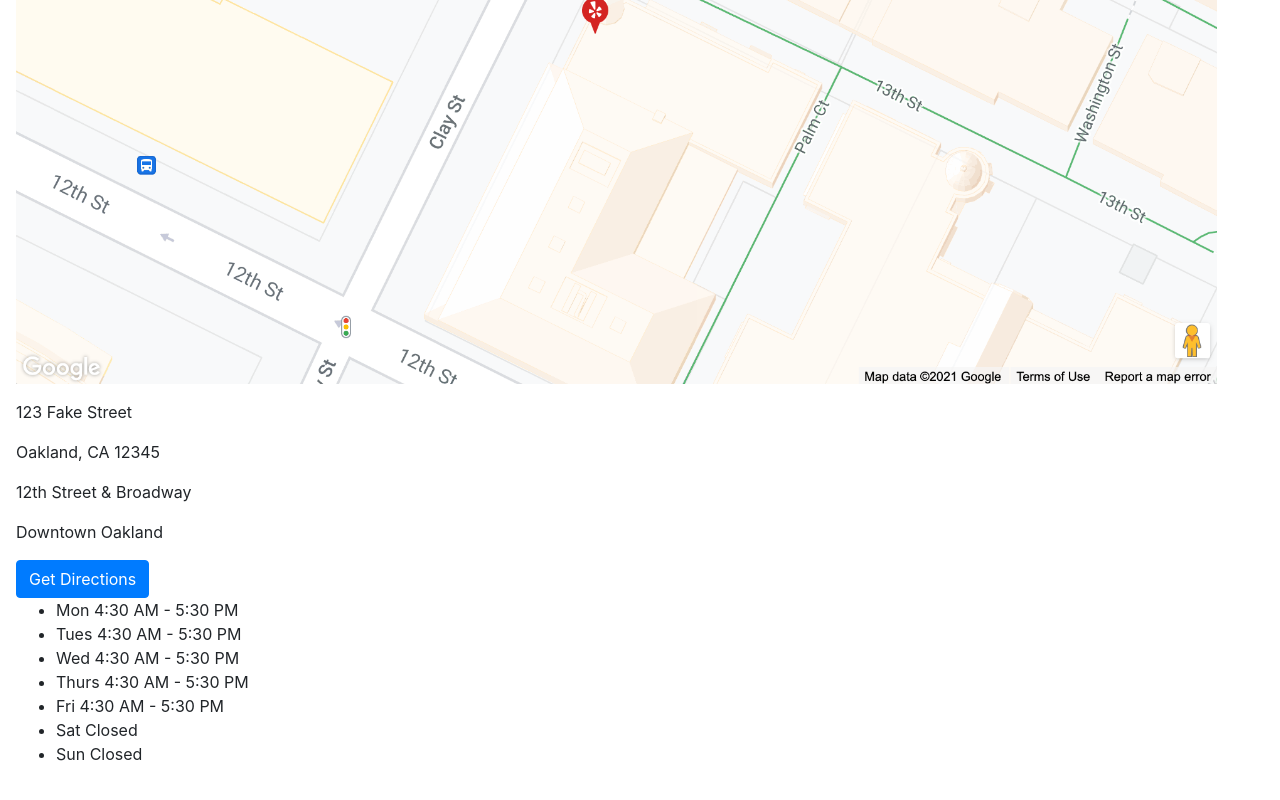
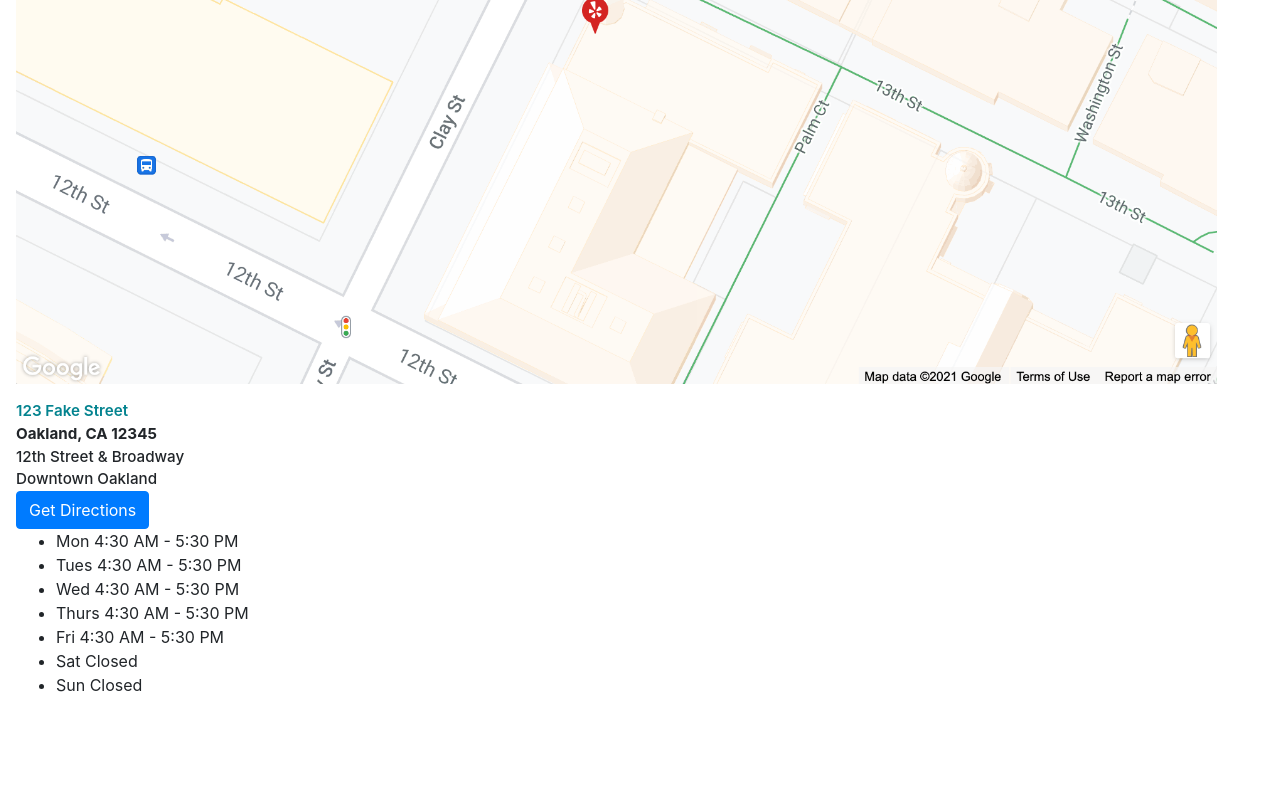
Before and after one commit to Guillermo-Martin/yelp-clone, a React (Create React App) app: page / in a window 1280 px wide. Shown: the part 2954-3754 px from the top of the page. After the commit the page ends 3699 px from the top, so only its background shows below. Built offline with nearby package versions, Linux system fonts and the light colour scheme.

Commit message:
Style address

```diff
--- a/src/components/LocationHoursSection/index.js
+++ b/src/components/LocationHoursSection/index.js
@@ -8,10 +8,10 @@ function LocationHoursSection() {
     <section className="LocationHoursSection">
       <h5>Location &#38; Hours</h5>
       <img src={map} alt="map" className="LocationHoursSection-map" />
-      <p>123 Fake Street</p>
-      <p>Oakland, CA 12345</p>
-      <p>12th Street &#38; Broadway</p>
-      <p>Downtown Oakland</p>
+      <p className="LocationHourSection-address address">123 Fake Street</p>
+      <p className="LocationHourSection-address city">Oakland, CA 12345</p>
+      <p className="LocationHourSection-address">12th Street &#38; Broadway</p>
+      <p className="LocationHourSection-address">Downtown Oakland</p>
       <Button>Get Directions</Button>
       <ul>
         <li>Mon 4:30 AM - 5:30 PM</li>
--- a/src/components/LocationHoursSection/styles.css
+++ b/src/components/LocationHoursSection/styles.css
@@ -14,3 +14,19 @@
   width: 95%;
   margin-bottom: 1rem;
 }
+
+.LocationHourSection-address {
+  margin-bottom: 0;
+  font-weight: 500;
+  font-size: 0.95rem;
+}
+
+.LocationHourSection-address.address {
+  color: #03838f;
+  font-size: 0.95rem;
+  font-weight: 600;
+}
+
+.LocationHourSection-address.city {
+  font-weight: 700;
+}
```
